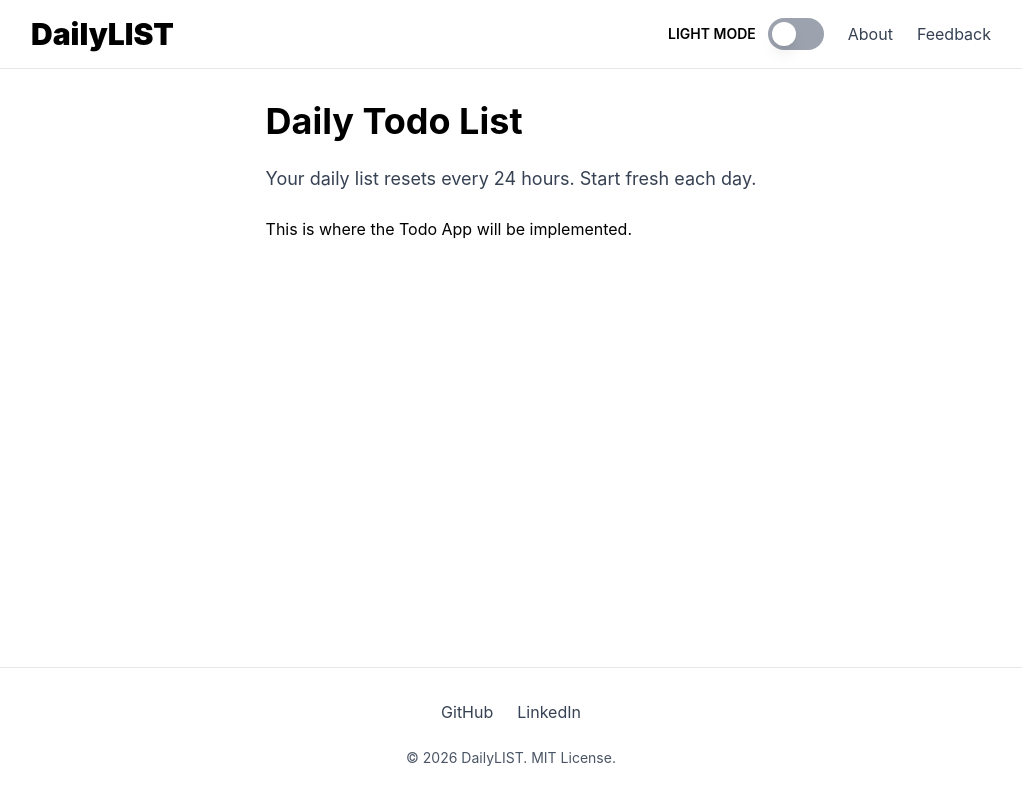
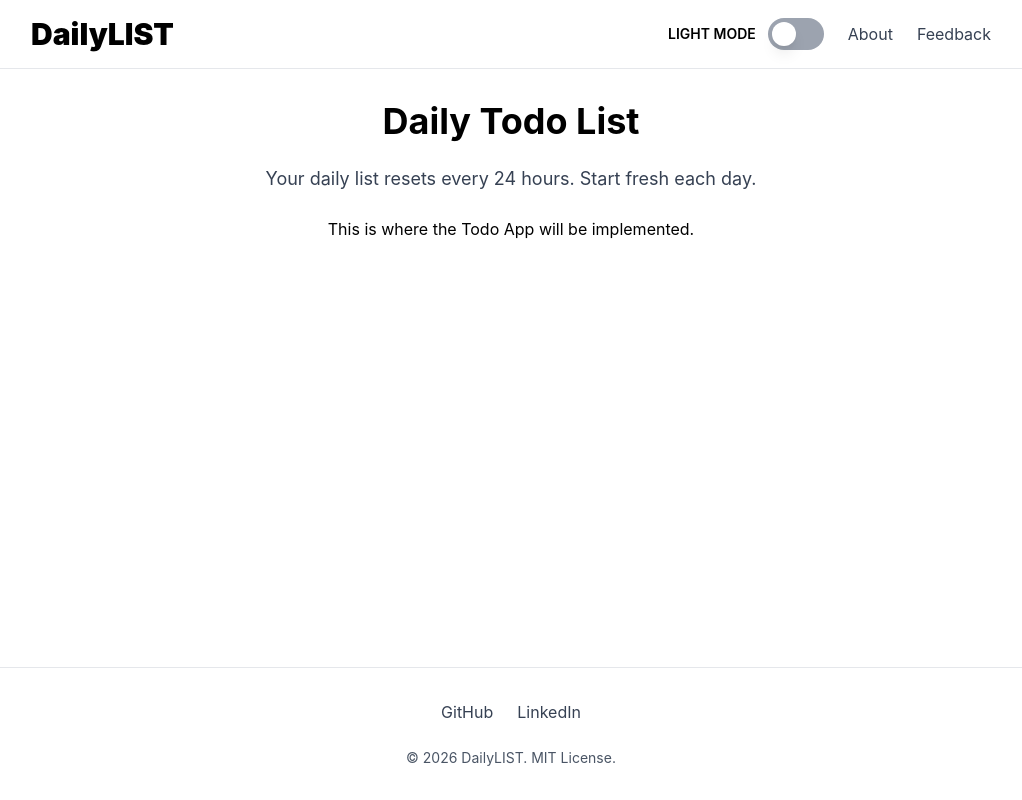
Before and after one commit to dwalkerwd7/DailyLIST, a React (Vite) app in the folder client/: page / in a window 1280 px wide. Shown: the whole page, without its empty margins (129-1151 px from the left). Built offline with nearby package versions, Linux system fonts and the light colour scheme.

Commit message:
centered titles on all pages

```diff
--- a/client/src/components/TodoApp.tsx
+++ b/client/src/components/TodoApp.tsx
@@ -1,5 +1,5 @@
 export default function TodoApp() {
     return (
-        <p>This is where the Todo App will be implemented.</p>
+        <p className="text-center">This is where the Todo App will be implemented.</p>
     );
 }
--- a/client/src/pages/About.tsx
+++ b/client/src/pages/About.tsx
@@ -2,7 +2,7 @@ export default function About() {
   return (
     <main className="mx-auto max-w-4xl flex-1 px-4 py-8 sm:px-6 lg:px-8">
       <div className="space-y-6">
-        <h1 className="text-4xl font-bold text-primary-text">
+        <h1 className="text-4xl font-bold text-primary-text text-center">
           About DailyLIST
         </h1>
         <div className="space-y-4 text-gray-700">
--- a/client/src/pages/Feedback.tsx
+++ b/client/src/pages/Feedback.tsx
@@ -1,6 +1,6 @@
 export default function Feedback() {
   return (
-    <main className="mx-auto max-w-4xl flex-1 px-4 py-8 sm:px-6 lg:px-8">
+    <main className="mx-auto max-w-4xl flex-1 px-4 py-8 sm:px-6 lg:px-8 text-center">
       FEEDBACK FORM
     </main>
   );
--- a/client/src/pages/Home.tsx
+++ b/client/src/pages/Home.tsx
@@ -4,7 +4,7 @@ export default function Home() {
   return (
     <main className="mx-auto max-w-4xl flex-1 px-4 py-8 sm:px-6 lg:px-8">
       <div className="space-y-6">
-        <h1 className="text-4xl font-bold text-primary-text">
+        <h1 className="text-4xl font-bold text-primary-text text-center">
           Daily Todo List
         </h1>
         <p className="text-lg text-gray-700">
```
